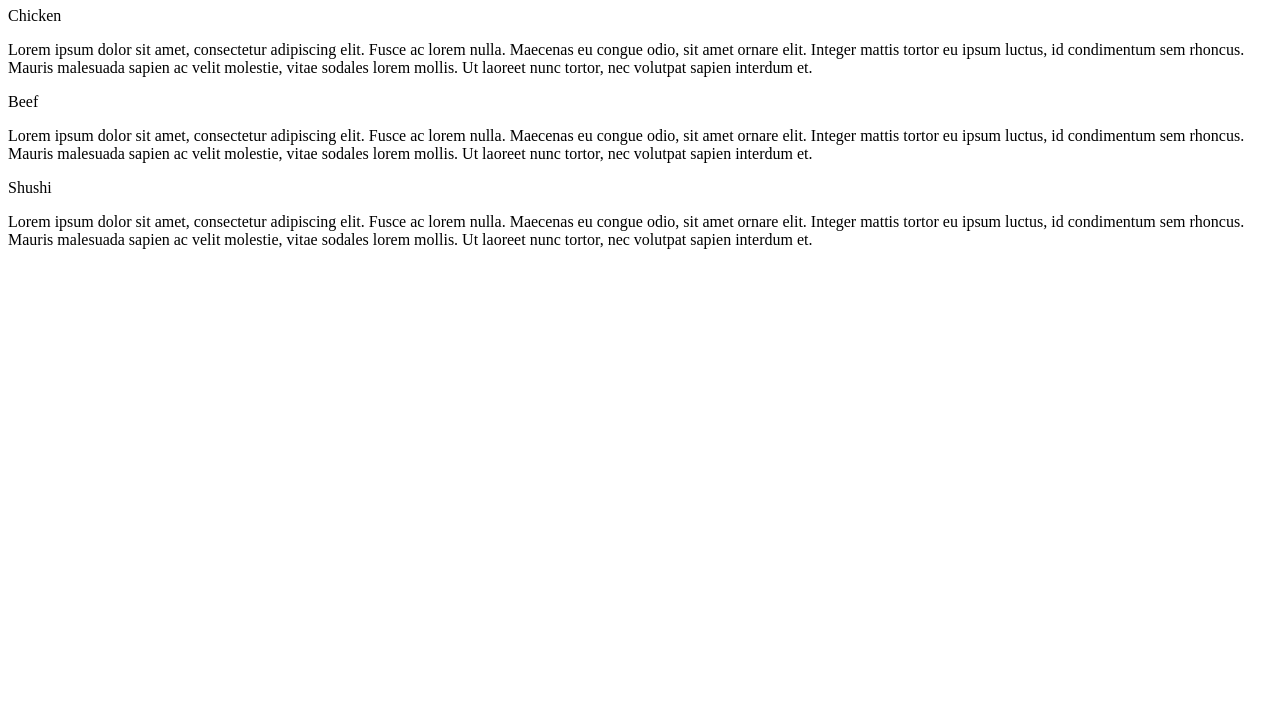
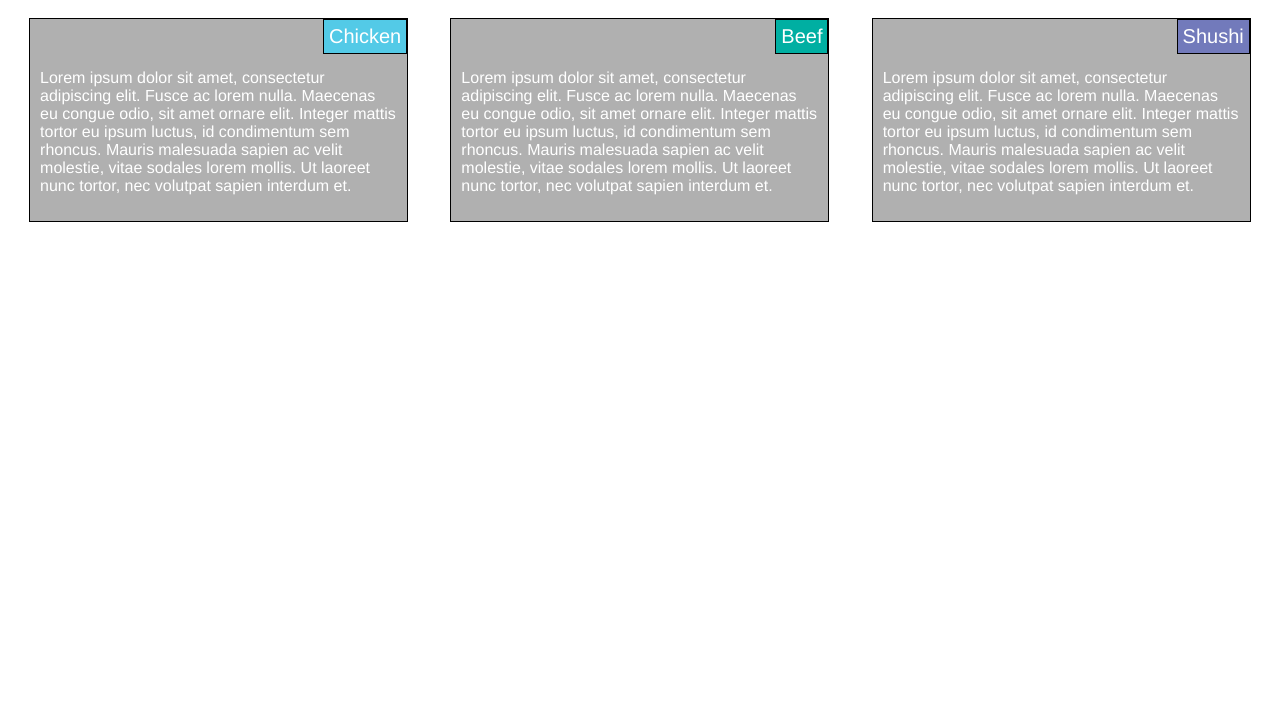
Before and after one commit to malavasicka/coursera, a plain HTML site: page module2-solution.index.html in a window 1280 px wide. Shown: the part 73-800 px from the top of the page. Drawn offline with Linux system fonts and the light colour scheme.

Commit message:
correction

```diff
--- a/module2-solution.index.html
+++ b/module2-solution.index.html
@@ -4,7 +4,7 @@
 <meta charset="utf-8">
 <meta name="viewport" content="width=device-width, initial-scale=1">
 <title>Menu</title>
-<link rel="stylesheet" href="css.css">
+<link rel="stylesheet" href="module2-solution.css">
 </head>
 <body>
 <h1>Our menu</h1>
```
